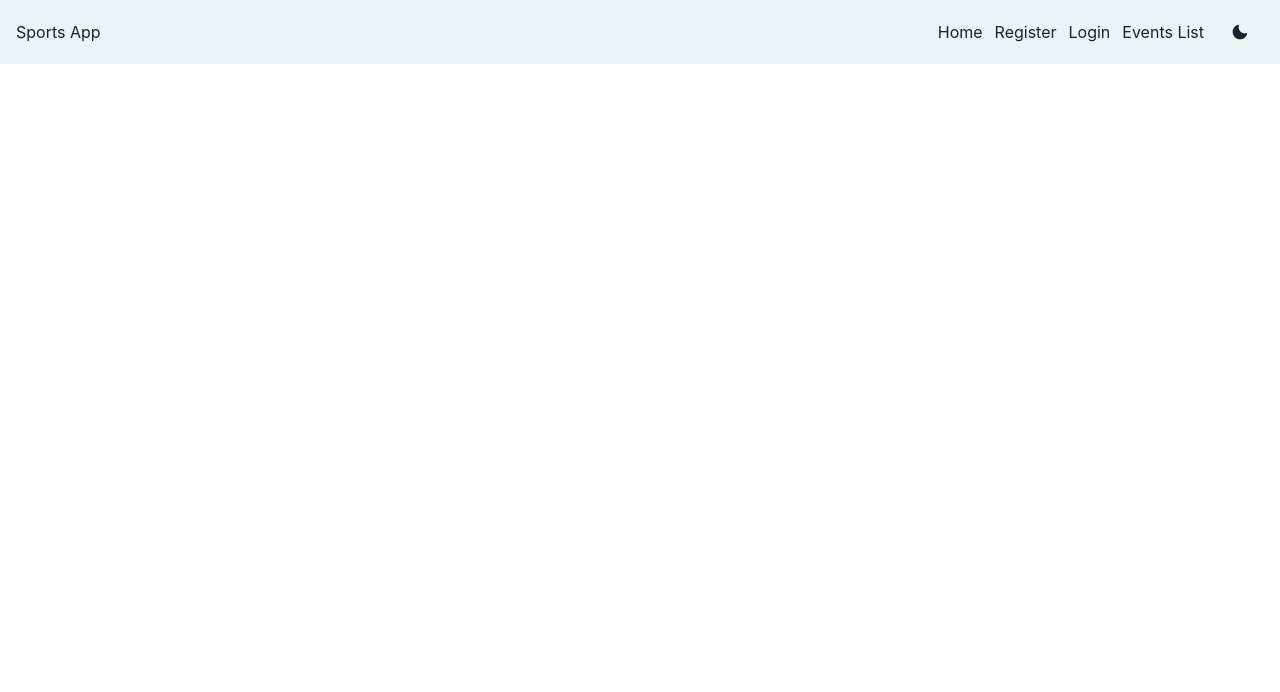
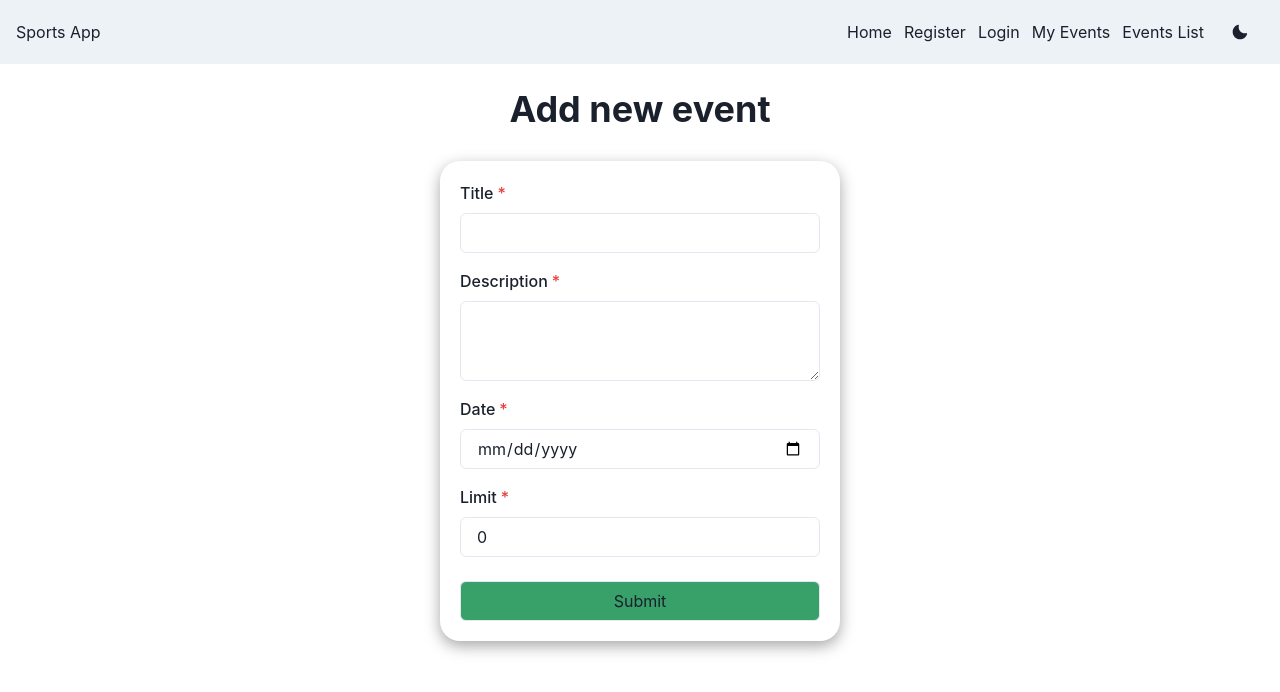
Before and after one commit to Hashal890/sports-app-frontend, a React (Create React App) app: page /myevents in a window 1280 px wide. Shown: the top 692 px of the page. Built offline with nearby package versions, Linux system fonts and the light colour scheme.

Commit message:
created basic form for my events

```diff
--- a/src/Assets/data.ts
+++ b/src/Assets/data.ts
@@ -16,6 +16,11 @@ export const NavbarLinks = [
   },
   {
     id: 4,
+    name: "My Events",
+    link: "/myevents",
+  },
+  {
+    id: 5,
     name: "Events List",
     link: "/list",
   },
@@ -32,3 +37,10 @@ export const RegisterInitState = {
   username: "",
   password: "",
 };
+
+export const MyEventsInitialState = {
+  title: "",
+  desc: "",
+  date: "",
+  limit: 0,
+};
--- a/src/Routes/AllRoutes.routes.tsx
+++ b/src/Routes/AllRoutes.routes.tsx
@@ -4,6 +4,7 @@ import EventDetails from "./EventDetails.routes";
 import EventsList from "./EventsList.routes";
 import Home from "./Home.routes";
 import Login from "./Login.routes";
+import MyEvents from "./MyEvents.routes";
 import Register from "./Register.routes";
 
 const AllRoutes = () => {
@@ -12,6 +13,7 @@ const AllRoutes = () => {
       <Route path={"/"} element={<Home />} />
       <Route path={"/login"} element={<Login />} />
       <Route path={"/register"} element={<Register />} />
+      <Route path={"/myevents"} element={<MyEvents />} />
       <Route path={"/list"} element={<EventsList />} />
       <Route path={"/event/:id"} element={<EventDetails />} />
     </Routes>
--- a/src/Routes/Login.routes.tsx
+++ b/src/Routes/Login.routes.tsx
@@ -47,8 +47,8 @@ const Login = () => {
     } else {
       try {
         toast({
-          title: "Account created.",
-          description: "We've created your account for you.",
+          title: "Login successful.",
+          description: "You are logged in to your account.",
           status: "success",
           duration: 5000,
           isClosable: true,
--- /dev/null
+++ b/src/Routes/MyEvents.routes.tsx
@@ -0,0 +1,109 @@
+import {
+  Box,
+  FormControl,
+  FormLabel,
+  Heading,
+  Input,
+  Textarea,
+  useToast,
+} from "@chakra-ui/react";
+import React, { useState } from "react";
+import { MyEventsInitialState } from "../Assets/data";
+
+const MyEvents = () => {
+  const [details, setDetails] = useState(MyEventsInitialState);
+  const toast = useToast();
+
+  const onChange = (e: any) => {
+    const { name, value } = e.target;
+
+    setDetails({
+      ...details,
+      [name]: value,
+    });
+  };
+
+  const onSubmit = (e: any) => {
+    e.preventDefault();
+    try {
+      toast({
+        title: "Account created.",
+        description: "We've created your account for you.",
+        status: "success",
+        duration: 5000,
+        isClosable: true,
+        variant: "left-accent",
+        position: "bottom-right",
+      });
+      setDetails(MyEventsInitialState);
+    } catch (error: any) {
+      toast({
+        title: error.message,
+        status: "error",
+        duration: 5000,
+        isClosable: true,
+        position: "bottom-right",
+        variant: "left-accent",
+      });
+    }
+  };
+
+  return (
+    <Box textAlign={"center"} mt={6}>
+      <Heading as={"h4"}>Add new event</Heading>
+      <form
+        style={{
+          maxWidth: "400px",
+          margin: "auto",
+          marginTop: "30px",
+          boxShadow: "rgba(0, 0, 0, 0.35) 0px 5px 15px",
+          padding: "20px",
+          borderRadius: "20px"
+        }}
+        onSubmit={onSubmit}
+      >
+        <FormControl isRequired mb={4}>
+          <FormLabel>Title</FormLabel>
+          <Input
+            name="title"
+            onChange={onChange}
+            value={details.title}
+            required
+          />
+        </FormControl>
+        <FormControl isRequired mb={4}>
+          <FormLabel>Description</FormLabel>
+          <Textarea
+            name="desc"
+            onChange={onChange}
+            value={details.desc}
+            required
+          />
+        </FormControl>
+        <FormControl isRequired mb={4}>
+          <FormLabel>Date</FormLabel>
+          <Input
+            type={"date"}
+            name="date"
+            onChange={onChange}
+            value={details.date}
+            required
+          />
+        </FormControl>
+        <FormControl isRequired mb={6}>
+          <FormLabel>Limit</FormLabel>
+          <Input
+            name="limit"
+            type={"number"}
+            onChange={onChange}
+            value={details.limit}
+            required
+          />
+        </FormControl>
+        <Input type={"submit"} cursor={"pointer"} bg={"green.500"} />
+      </form>
+    </Box>
+  );
+};
+
+export default MyEvents;
```
